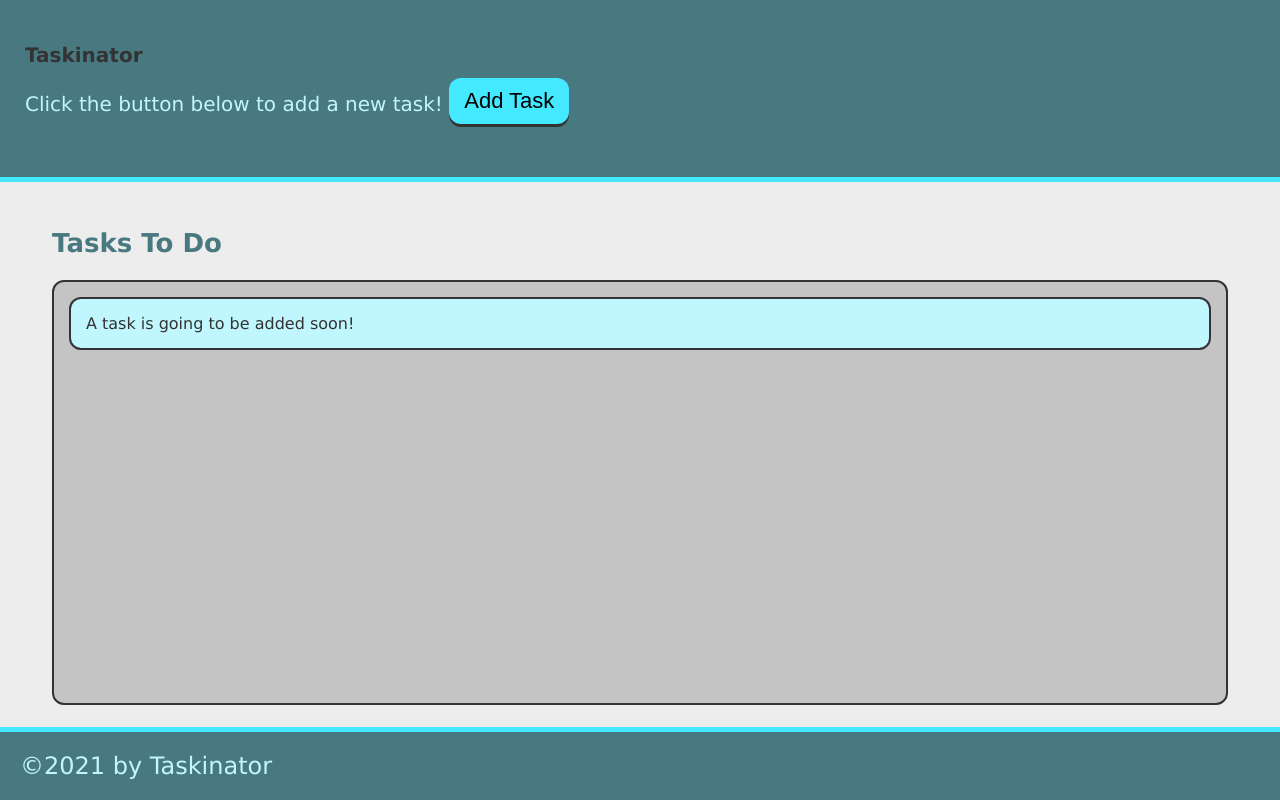
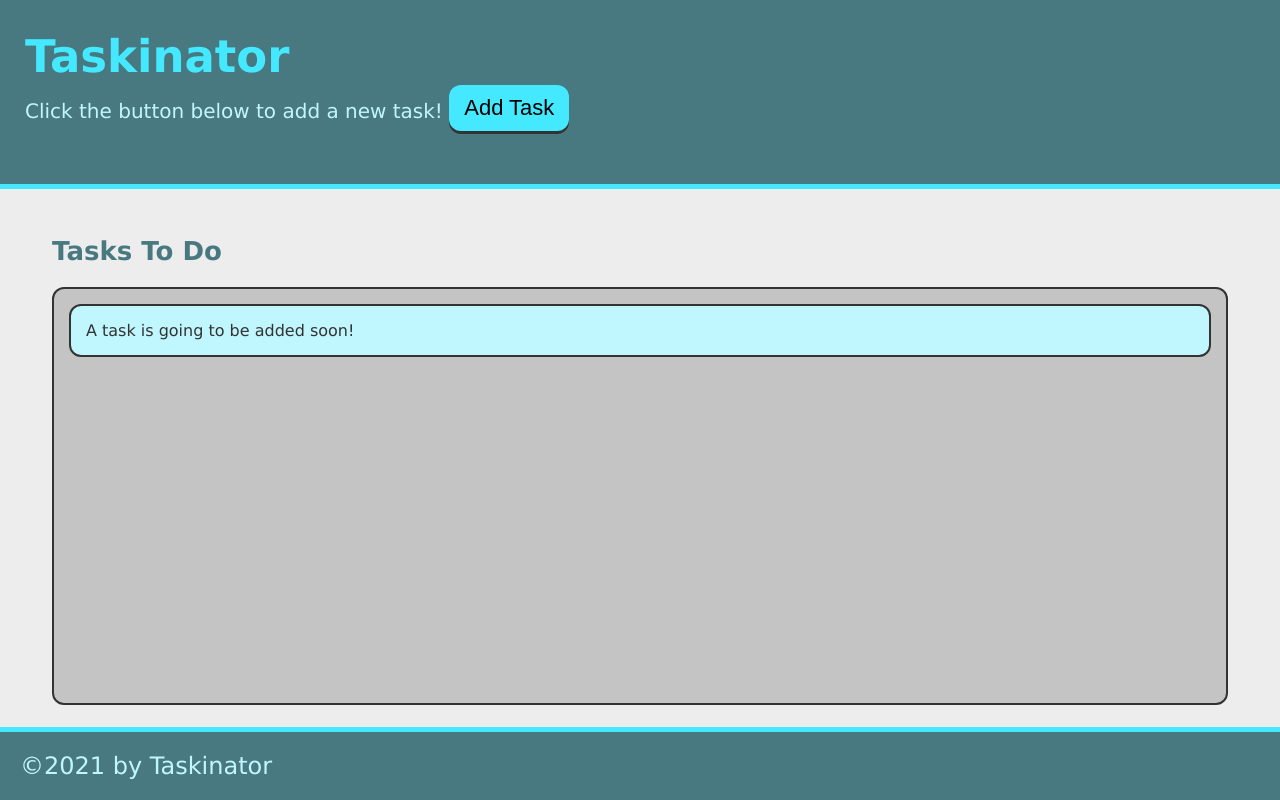
Before and after one commit to katcondev/taskinator, a plain HTML site: page index.html in a window 1280 px wide. Drawn offline with Linux system fonts and the light colour scheme.

Commit message:
fixed h1 element added class

```diff
--- a/index.html
+++ b/index.html
@@ -9,7 +9,7 @@
 </head>
 <body>
 <header>
-    <h1>Taskinator</h1>
+    <h1 class="page-title">Taskinator</h1>
     <p>Click the button below to add a new task!
         <button class="btn">Add Task</button>
     </p>
```
